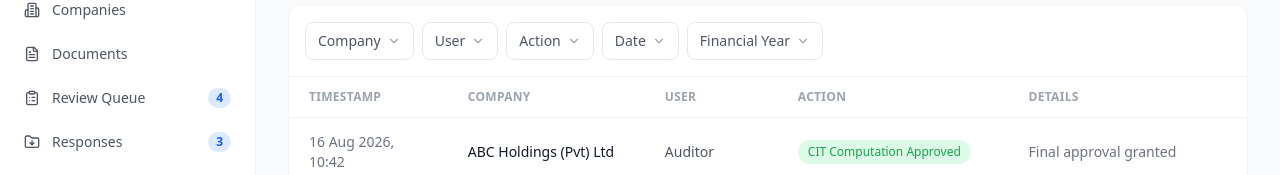
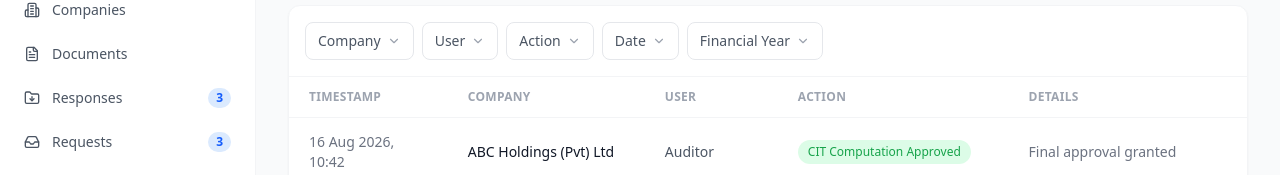
Before and after one commit to ManujanaR/Taxeaselk-dev, a Next.js app: page /audit-log in a window 1280 px wide. Shown: the part 171-346 px from the top of the page. Built offline with nearby package versions, Linux system fonts and the light colour scheme; no server answers.

Commit message:
Remove Review Queue item from auditor sidebar
Co-authored-by: Manujana Ranketh <mrmanujana@gmail.com>

```diff
--- a/app/(auditor)/layout.tsx
+++ b/app/(auditor)/layout.tsx
@@ -2,7 +2,6 @@ import {
   LayoutGrid,
   Building2,
   FileText,
-  ClipboardList,
   FolderDown,
   Inbox,
   MessagesSquare,
@@ -16,7 +15,6 @@ const navItems: NavItem[] = [
   { href: "/auditor-dashboard", labelKey: "sidebar.dashboard", icon: <LayoutGrid className="h-4 w-4" /> },
   { href: "/companies", labelKey: "sidebar.companies", icon: <Building2 className="h-4 w-4" /> },
   { href: "/auditor-documents", labelKey: "sidebar.documents", icon: <FileText className="h-4 w-4" /> },
-  { href: "/review-queue", labelKey: "sidebar.reviewQueue", icon: <ClipboardList className="h-4 w-4" />, badge: 4 },
   { href: "/responses", labelKey: "sidebar.responses", icon: <FolderDown className="h-4 w-4" />, badge: 3 },
   { href: "/requests", labelKey: "sidebar.requests", icon: <Inbox className="h-4 w-4" />, badge: 3 },
   { href: "/auditor-discussions", labelKey: "sidebar.discussions", icon: <MessagesSquare className="h-4 w-4" />, badge: 1 },
```
